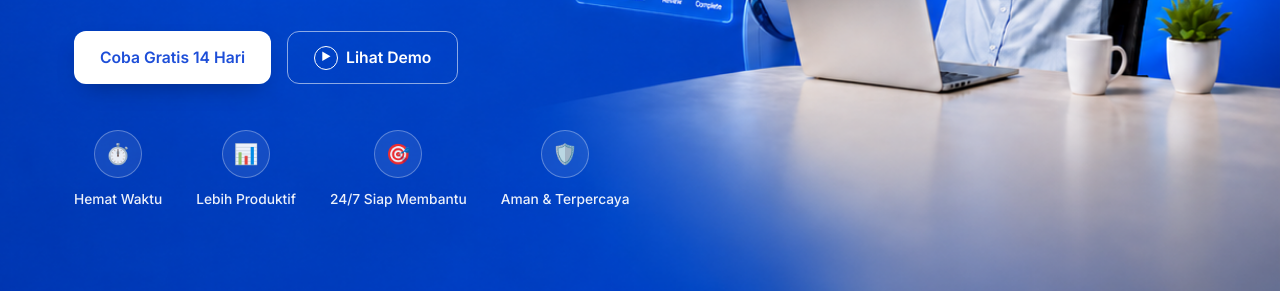
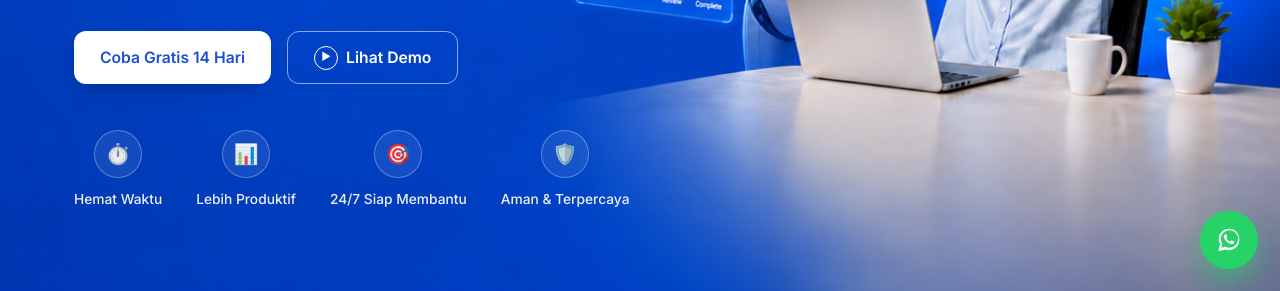
Before and after one commit to syntegraindonesia/lp-syntia, a website: page index.html in a window 1280 px wide. Shown: the part 509-800 px from the top of the page. Drawn offline with Linux system fonts and the light colour scheme.

Commit message:
Add floating WhatsApp button; scaffold AI chat widget (disabled)

```diff
--- a/index.html
+++ b/index.html
@@ -209,6 +209,13 @@
   .faq-a{max-height:0;overflow:hidden;transition:max-height .3s ease;color:var(--muted);padding:0 24px}
   .faq-item.open .faq-a{max-height:260px;padding-bottom:20px}
   .faq-item.open .chev{transform:rotate(45deg)}
+
+  /* WhatsApp floating button */
+  .wa-fab{position:fixed;right:22px;bottom:22px;z-index:60;width:58px;height:58px;border-radius:50%;background:#25D366;color:#fff;display:grid;place-items:center;box-shadow:0 12px 28px -8px rgba(37,211,102,.6);transition:transform .2s ease;animation:waPulse 2.6s ease-in-out infinite}
+  .wa-fab:hover{transform:scale(1.08)}
+  .wa-fab svg{width:30px;height:30px}
+  @keyframes waPulse{0%,100%{box-shadow:0 12px 28px -8px rgba(37,211,102,.55)}50%{box-shadow:0 14px 34px -6px rgba(37,211,102,.9)}}
+  @media(max-width:640px){.wa-fab{right:16px;bottom:16px;width:52px;height:52px}.wa-fab svg{width:27px;height:27px}}
 
   /* CTA */
   .cta{background:var(--grad);border-radius:28px;padding:64px 40px;text-align:center;color:#fff;position:relative;overflow:hidden}
@@ -774,5 +781,38 @@
     onScroll();
   })();
 </script>
+
+<!-- WhatsApp floating button -->
+<a class="wa-fab" href="https://wa.me/62818718388?text=Halo%20Syntia!%20Saya%20tertarik%20mencoba%20layanan%20Syntia." target="_blank" rel="noopener" aria-label="Chat via WhatsApp" title="Chat via WhatsApp">
+  <svg viewBox="0 0 32 32" fill="currentColor" aria-hidden="true"><path d="M16.04 4C9.96 4 5.02 8.94 5.02 15.02c0 2.05.55 3.98 1.5 5.64L4.5 28l7.5-1.97a11 11 0 0 0 4.04.77h.01c6.08 0 11.02-4.94 11.02-11.02C27.07 8.94 22.12 4 16.04 4zm0 20.2c-1.27 0-2.51-.34-3.6-.98l-.26-.15-4.45 1.17 1.19-4.34-.17-.27a9.13 9.13 0 0 1-1.4-4.81c0-5.05 4.11-9.16 9.17-9.16 2.45 0 4.75.96 6.48 2.69a9.1 9.1 0 0 1 2.68 6.48c0 5.06-4.11 9.17-9.16 9.17zm5.03-6.86c-.28-.14-1.63-.8-1.88-.9-.25-.09-.43-.14-.62.14-.18.28-.71.9-.87 1.08-.16.18-.32.2-.6.07-.28-.14-1.16-.43-2.21-1.36-.82-.73-1.37-1.63-1.53-1.91-.16-.28-.02-.43.12-.57.13-.13.28-.32.41-.48.14-.16.18-.28.28-.46.09-.18.05-.35-.02-.49-.07-.14-.62-1.5-.85-2.05-.22-.53-.45-.46-.62-.47-.16-.01-.35-.01-.53-.01s-.49.07-.74.35c-.25.28-.97.95-.97 2.31s1 2.68 1.14 2.86c.14.18 1.96 3 4.75 4.21.66.29 1.18.46 1.58.59.66.21 1.27.18 1.74.11.53-.08 1.63-.67 1.86-1.31.23-.64.23-1.19.16-1.31-.07-.12-.25-.19-.53-.33z"/></svg>
+</a>
+
+<!--
+  ========================================================================
+  AI CHAT WIDGET — DISABLED (kept in code, not rendered)
+  Aktifkan nanti dengan: (1) uncomment blok HTML di bawah,
+  (2) sediakan endpoint backend AI (mis. /api/chat ke Claude API),
+  (3) sambungkan fungsi sendAIMessage() ke endpoint tersebut.
+  ------------------------------------------------------------------------
+  <div id="ai-chat-widget" class="ai-chat" hidden>
+    <button class="ai-fab" aria-label="Tanya Syntia AI">💬</button>
+    <div class="ai-panel" hidden>
+      <div class="ai-head">Syntia AI <button class="ai-close">×</button></div>
+      <div class="ai-log" id="aiLog"></div>
+      <form class="ai-input" id="aiForm">
+        <input type="text" id="aiText" placeholder="Tulis pesan…" autocomplete="off" />
+        <button type="submit">Kirim</button>
+      </form>
+    </div>
+  </div>
+  <script>
+    // async function sendAIMessage(text){
+    //   const res = await fetch('/api/chat', {method:'POST', headers:{'Content-Type':'application/json'}, body: JSON.stringify({message: text})});
+    //   const data = await res.json();
+    //   return data.reply;
+    // }
+  </script>
+  ========================================================================
+-->
 </body>
 </html>
```
